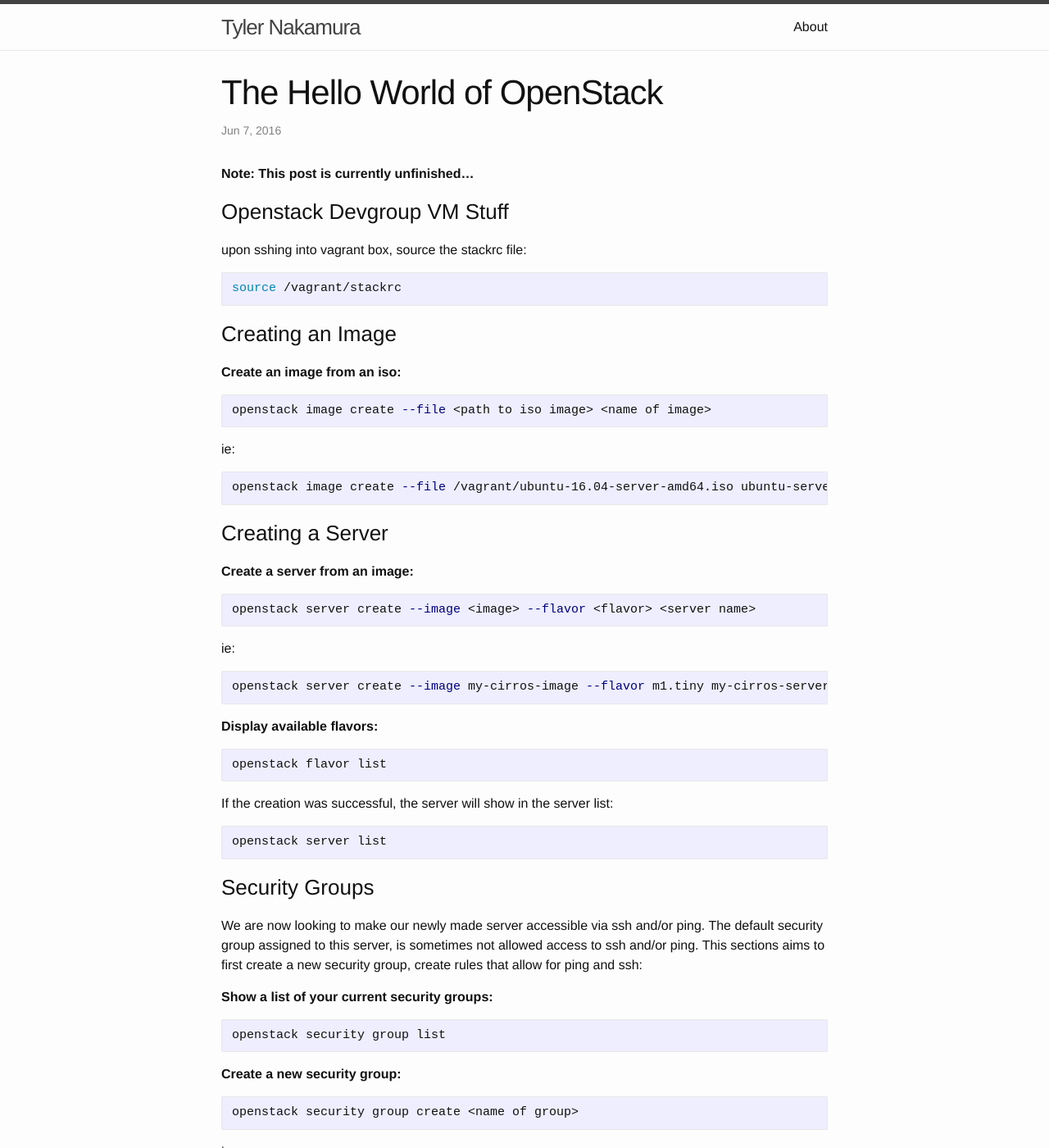
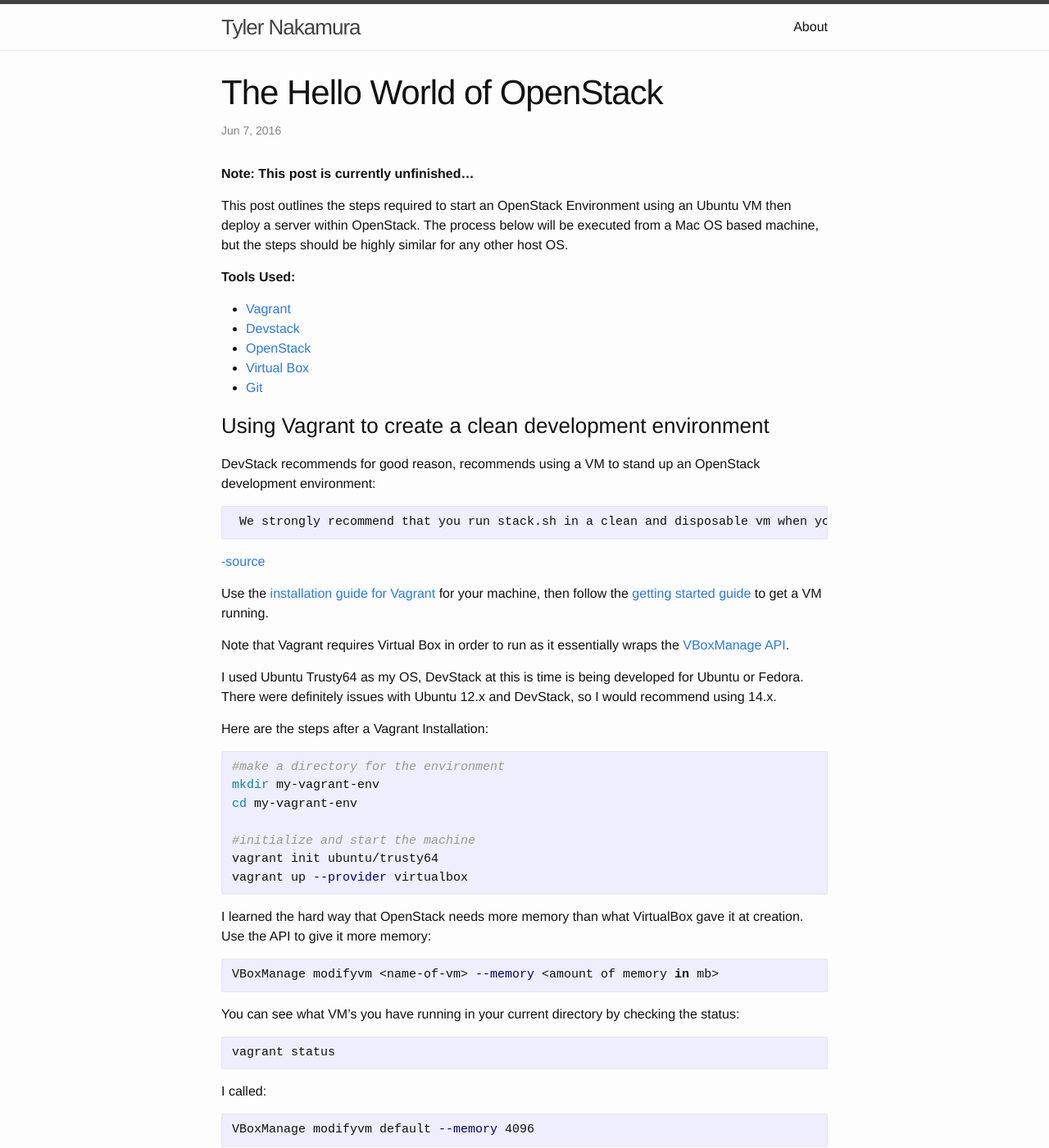
Before and after one commit to ahlim0m/tylernakamura.github.io, a Jekyll site: the page built from _posts/2016-06-07-the-hello-world-of-openstack.markdown, in a window 1280 px wide and 1400 px high. Shown: the whole window at 82% size. Built offline with Jekyll 4.4.1, drawn with Linux system fonts in a browser that asks for light colours; some of the changed text lies outside the part shown.

Commit message:
add vagrant setup to hello world openstack post

````diff
--- a/_posts/2016-06-07-the-hello-world-of-openstack.markdown
+++ b/_posts/2016-06-07-the-hello-world-of-openstack.markdown
@@ -8,14 +8,105 @@
 
 **Note: This post is currently unfinished...**
 
-### Openstack Devgroup VM Stuff
-upon sshing into vagrant box, source the stackrc file:
+This post outlines the steps required to start an OpenStack Environment using an Ubuntu VM then deploy a server within OpenStack.
+The process below will be executed from a Mac OS based machine, but the steps should be highly similar for any other host OS.
+
+**Tools Used:**
+- [Vagrant](https://www.vagrantup.com/)
+- [Devstack](https://github.com/openstack-dev/devstack)
+- [OpenStack](https://github.com/openstack/openstack)
+- [Virtual Box](https://www.virtualbox.org/)
+- [Git](https://git-scm.com/)
+
+### Using Vagrant to create a clean development environment
+DevStack recommends for good reason, recommends using a VM to stand up an OpenStack development environment:
+
+```
+ We strongly recommend that you run stack.sh in a clean and disposable vm when you are first getting started.
+ ```
+[-source](https://github.com/openstack-dev/devstack)
+
+Use the [installation guide for Vagrant](https://www.vagrantup.com/docs/installation/) for your machine, then follow the [getting started guide ](https://www.vagrantup.com/docs/getting-started/index.html) to get a VM running.
+
+Note that Vagrant requires Virtual Box in order to run as it essentially wraps the [VBoxManage API](https://www.virtualbox.org/manual/ch08.html).
+
+I used Ubuntu Trusty64 as my OS, DevStack at this is time is being developed for Ubuntu or Fedora.
+There were definitely issues with Ubuntu 12.x and DevStack, so I would recommend using 14.x.
+
+Here are the steps after a Vagrant Installation:
 
 ```bash
-source /vagrant/stackrc
+#make a directory for the environment
+mkdir my-vagrant-env
+cd my-vagrant-env
+
+#initialize and start the machine
+vagrant init ubuntu/trusty64
+vagrant up --provider virtualbox
 ```
 
+I learned the hard way that OpenStack needs more memory than what VirtualBox gave it at creation.
+Use the API to give it more memory:
+
+```bash
+VBoxManage modifyvm <name-of-vm> --memory <amount of memory in mb>
+```
+
+You can see what VM's you have running in your current directory by checking the status:
+
+```bash
+vagrant status
+```
+
+I called:
+
+```bash
+VBoxManage modifyvm default --memory 4096
+```
+
+At this point, you can ssh into the machine:
+
+```bash
+vagrant ssh
+```
+
+Congratulations, you now have a nice "clean and disposable vm" for your OpenStack!
+
+Next, we want to install OpenStack using DevStack.
+DevStack, is really just a series of scripts that assists in deploying OpenStack.
+At this point, lets clone the DevStack repository in our Ubuntu VM:
+
+```bash
+git clone https://github.com/openstack-dev/devstack
+cd devstack
+```
+
+Per the documentation, here are the steps required to stand up OpenStack using DevStack:
+```bash
+. openrc
+./stack
+```
+
+If something goes awry during the stack process, be sure to ```./unstack.sh``` before calling ```./stack.sh``` again.
+
+At this point, OpenStack should now be running, the following steps should be focused on deploying an instance.
+
 ### Creating an Image
+
+Before we can create a server, we have to create an image based on an ISO.
+My OpenStack deployment came with an CirrOS image already installed.
+[CirrOS](https://launchpad.net/cirros) is a tiny OS that specializes in running on a cloud.
+If you don't have a image already in OpenStack, you can create an image with an ISO as outlined below.
+My favorite feature about Vagrant is how easily you can move files into your VM.
+
+To move an ISO into your VM (even while it is running), simply move the file on your host machine into the directory of your vagrant environment:
+
+```bash
+mv /path/to/dankfile.awesome /path/to/mv-vagrant-env
+```
+
+With this, ```dankfile.awesome``` now exists within the vm at ```/vagrant/```.
+
 **Create an image from an iso:**
 
 ```bash
````
